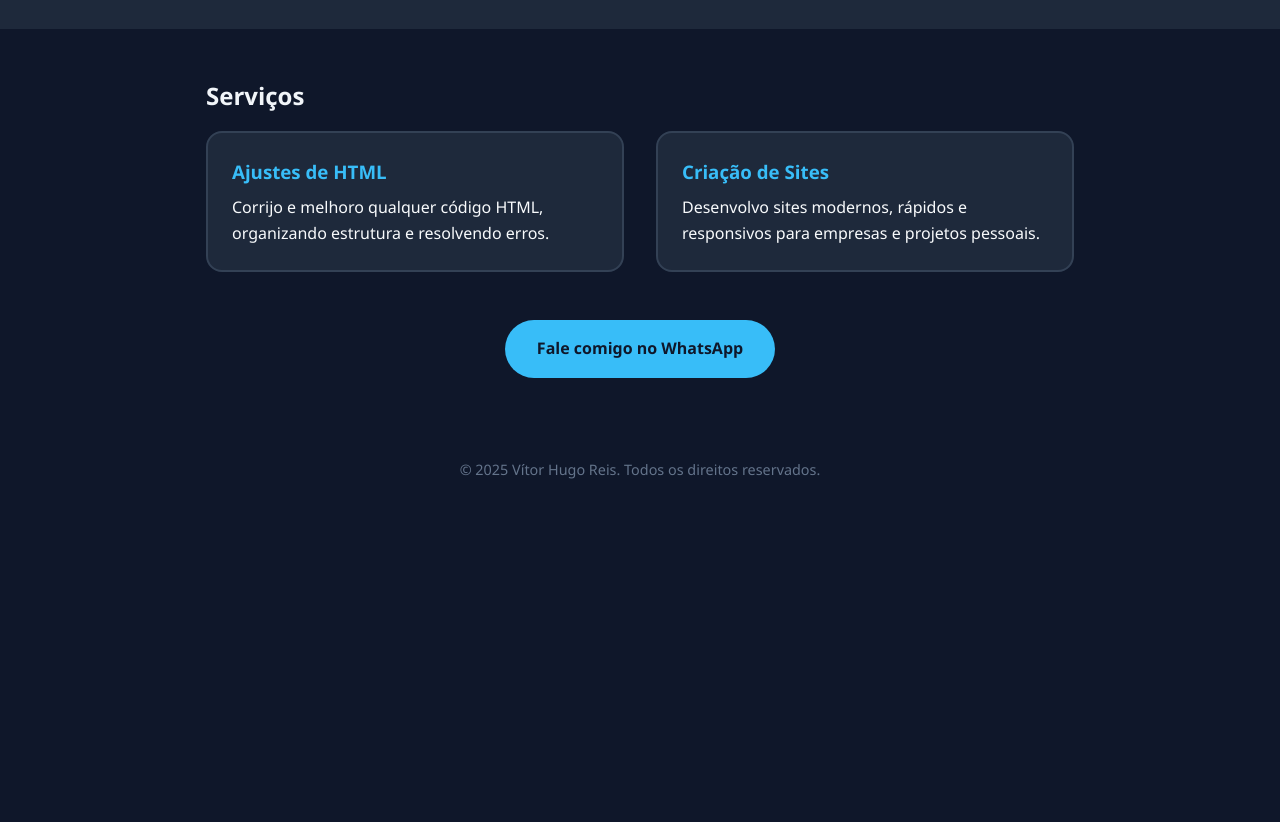
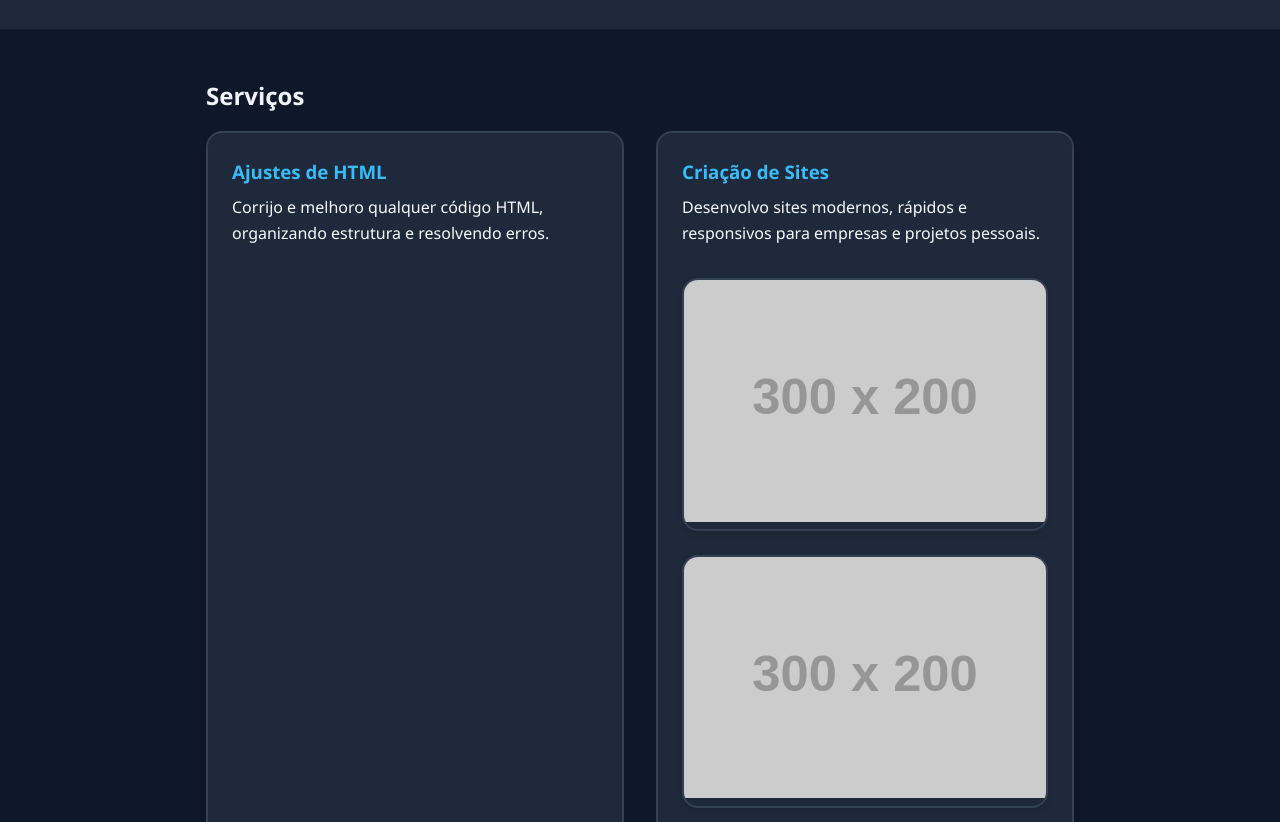
Before and after one commit to vthxzy60hz/portfolio, a plain HTML site: page index.html in a window 1280 px wide. Shown: the part 130-952 px from the top of the page. Before the commit the page ends 800 px from the top, so only its background shows below. Drawn offline with Linux system fonts and the light colour scheme; placeholder pictures from the web are drawn by us.

Commit message:
index.html

```diff
--- a/index.html
+++ b/index.html
@@ -90,6 +90,30 @@
       font-size: 0.9rem;
       color: #64748b;
     }
+
+    .examples {
+      display: grid;
+      grid-template-columns: repeat(auto-fit, minmax(250px, 1fr));
+      gap: 1.5rem;
+      margin-top: 2rem;
+    }
+
+    .example {
+      border: 2px solid #334155;
+      border-radius: 1rem;
+      overflow: hidden;
+      box-shadow: 0 4px 10px rgba(0, 0, 0, 0.1);
+    }
+
+    .example img {
+      width: 100%;
+      height: auto;
+      transition: transform 0.3s ease;
+    }
+
+    .example img:hover {
+      transform: scale(1.05);
+    }
   </style>
 </head>
 <body>
@@ -109,6 +133,19 @@
         <div class="service">
           <h3>Criação de Sites</h3>
           <p>Desenvolvo sites modernos, rápidos e responsivos para empresas e projetos pessoais.</p>
+
+          <!-- Exemplo de sites criados -->
+          <div class="examples">
+            <div class="example">
+              <img src="https://via.placeholder.com/300x200.png?text=Exemplo+Site+1" alt="Exemplo de Site 1">
+            </div>
+            <div class="example">
+              <img src="https://via.placeholder.com/300x200.png?text=Exemplo+Site+2" alt="Exemplo de Site 2">
+            </div>
+            <div class="example">
+              <img src="https://via.placeholder.com/300x200.png?text=Exemplo+Site+3" alt="Exemplo de Site 3">
+            </div>
+          </div>
         </div>
       </div>
     </section>
```
